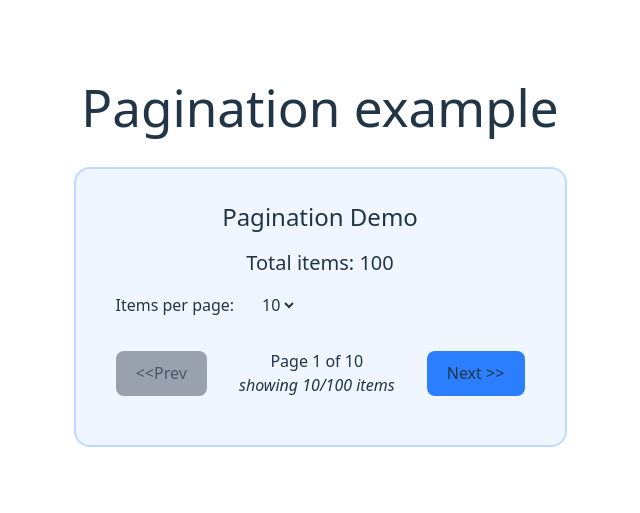
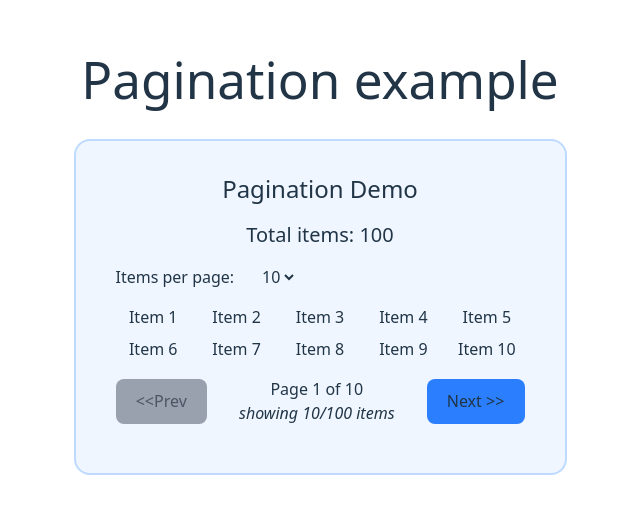
Before and after one commit to magali-la/custom-hooks, a React (Vite) app: page / in a window 1280 px wide. Shown: the part 137-650 px from the top of the page, without its empty margins (320-960 px from the left). Built offline with nearby package versions, Linux system fonts and the light colour scheme.

Commit message:
feat(items display): add ordered list to display items by mapping list items based on start and end index, set up grid layout

```diff
--- a/src/components/PaginationDemo.tsx
+++ b/src/components/PaginationDemo.tsx
@@ -35,9 +35,12 @@ export default function PaginationDemo() {
                 </select>
             </div>
             {/* section with items */}
-            <div>
-
-            </div>
+            {/* slice to get the items to display based on strt and end index from the items array, then map to add them to the list in a grid format*/}
+            <ol className="grid grid-cols-5 gap-2">
+                {items.slice(pagination.startIndex, pagination.endIndex).map((item) => (
+                    <li>{item}</li>
+                ))}
+            </ol>
             {/* section with prev and next and items on that page  */}
             <div className="flex flex-row justify-between items-center gap-8">
                 {/* set up disabled state from the can prev or next boolean if it's false disable the button */}
```
